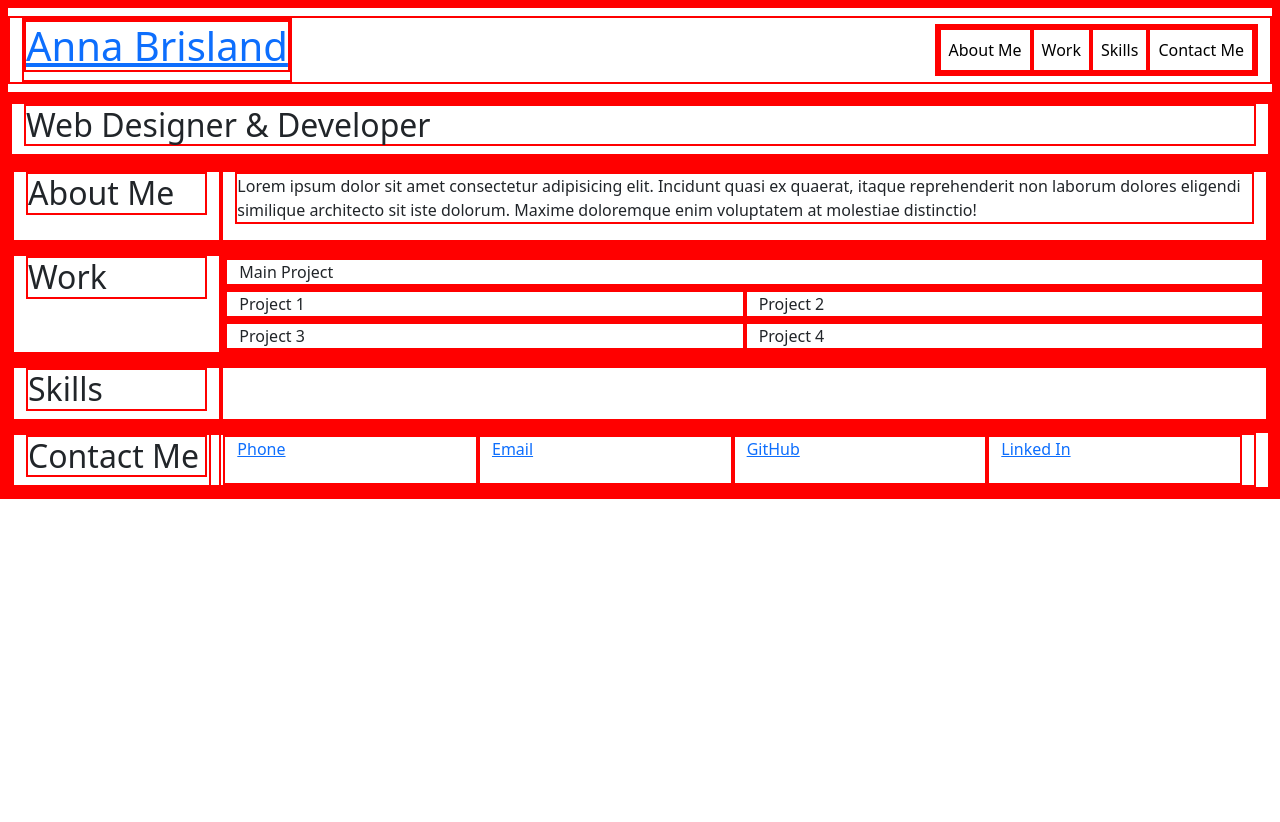
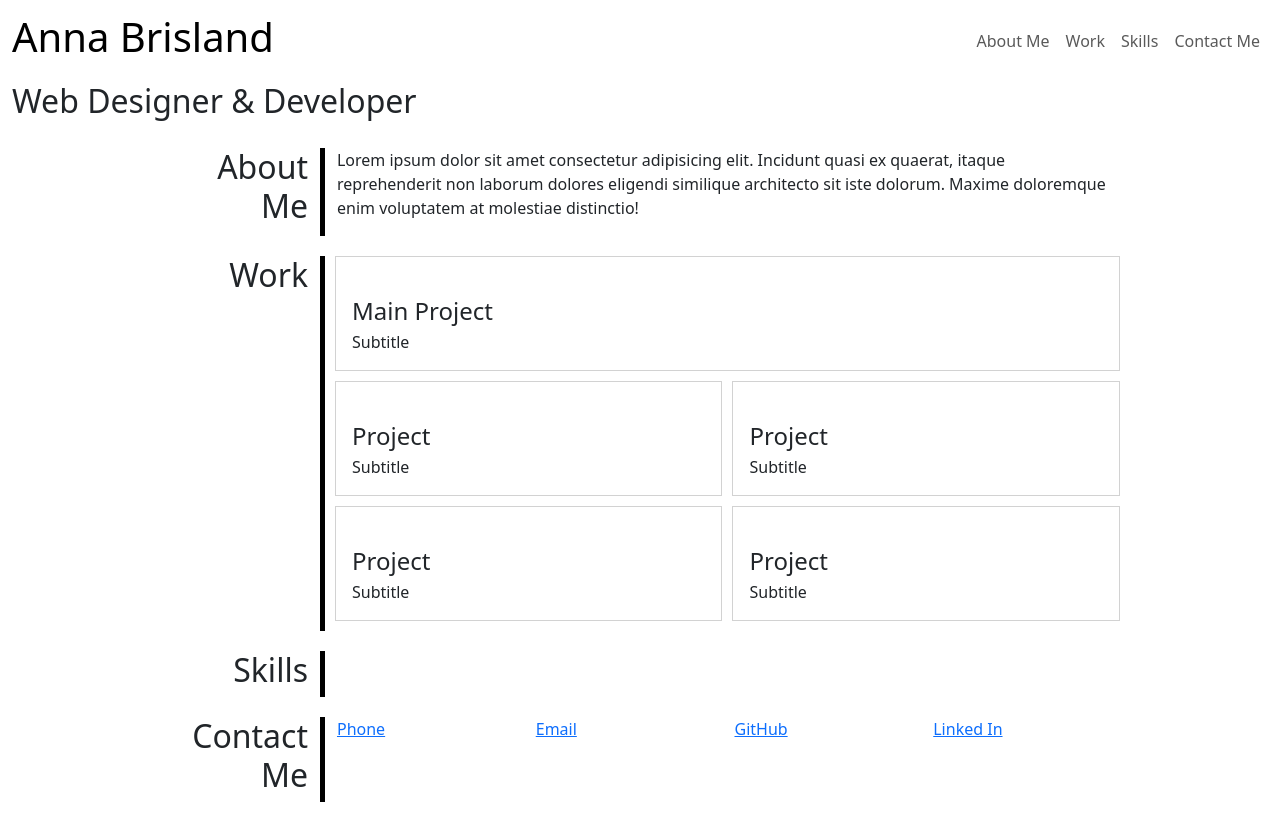
Before and after one commit to annabrisland/bootstrap-portfolio, a plain HTML site: page index.html in a window 1280 px wide. Before the commit the page ends 800 px from the top, so only its background shows below. Drawn offline with nearby package versions, Linux system fonts and the light colour scheme.

Commit message:
Adds Bootstrap card layout

```diff
--- a/assets/css/style.css
+++ b/assets/css/style.css
@@ -1,3 +1,30 @@
-* {
+/* * {
     border: red solid 2px;
+} */
+
+.subheading {
+    text-align: right;
 }
+
+.content-section {
+    margin-bottom: 20px;
+}
+
+.content-block {
+    border-left: solid black 5px;
+}
+
+.card {
+    margin-bottom: 10px;
+    margin-left: 10px;
+    border-radius: 0;
+}
+
+.cardContainer {
+    padding: 0;
+}
+
+#content {
+    width: 75%;
+    margin: auto;
+}
--- a/index.html
+++ b/index.html
@@ -17,29 +17,27 @@
   </head>
   <body>
     <!-- Main Logo and Nav -->
-    <section>
-      <nav class="navbar navbar-expand-lg" id="mainNav">
+    <nav class="navbar sticky-top navbar-expand-lg" id="mainNav">
       <div class="container-fluid">
-          <a class="" href="#"><h1>Anna Brisland</h1></a>
-          <div>
-            <ul class="navbar-nav">
+        <a class="navbar-brand" href="#"><h1>Anna Brisland</h1></a>
+        <div class="collapse navbar-collapse" id="navbarNav">
+          <ul class="navbar-nav ms-auto">
             <li class="navbar-item">
-                <a class="nav-link active" href="#">About Me</a>
+              <a class="nav-link" href="#about-me">About Me</a>
             </li>
             <li class="navbar-item">
-                <a class="nav-link active" href="#">Work</a>
+              <a class="nav-link" href="#work">Work</a>
             </li>
             <li class="navbar-item">
-                <a class="nav-link active" href="#">Skills</a>
+              <a class="nav-link" href="#skills">Skills</a>
             </li>
             <li class="navbar-item">
-                <a class="nav-link active" href="#">Contact Me</a>
+              <a class="nav-link" href="#contact-me">Contact Me</a>
             </li>
           </ul>
         </div>
       </div>
     </nav>
-    </section>
 
     <!-- Hero section -->
     <section class="content-section" id="hero">
@@ -54,13 +52,13 @@
 
     <section id="content">
       <!-- About Me section -->
-      <section class="content-section" id="about-me">
+      <section class="content-section">
         <div class="container-fluid">
           <div class="row">
             <div class="col-2">
-              <h2>About Me</h2>
+              <a id="about-me"><h2 class="subheading">About Me</h2></a>
             </div>
-            <div class="col-10">
+            <div class="content-block col-10">
               <p>
                 Lorem ipsum dolor sit amet consectetur adipisicing elit.
                 Incidunt quasi ex quaerat, itaque reprehenderit non laborum
@@ -73,23 +71,63 @@
       </section>
 
       <!-- Work section -->
-      <section class="content-section" id="work">
+      <section class="content-section">
         <div class="container-fluid">
           <div class="row">
             <div class="col-2">
-              <h2>Work</h2>
+              <a id="work"><h2 class="subheading">Work</h2></a>
             </div>
-            <div class="col-10 container-fluid">
+            <div class="content-block col-10 container-fluid">
               <div class="row">
-                <div class="col-12 project" id="main-project">Main Project</div>
+                <div class="cardContainer project" id="main-project">
+                  <div class="card">
+                    <div class="card-body">
+                      <img src="" class="card-image" />
+                      <h4 class="card-title">Main Project</h4>
+                      <p class="card-subtitle">Subtitle</p>
+                    </div>
+                  </div>
+                </div>
               </div>
               <div class="row">
-                <div class="col-6 project secondary-project">Project 1</div>
-                <div class="col-6 project secondary-project">Project 2</div>
+                <div class="cardContainer col-6 project secondary-project">
+                  <div class="card">
+                    <div class="card-body">
+                      <img src="" class="card-image" />
+                      <h4 class="card-title">Project</h4>
+                      <p class="card-subtitle">Subtitle</p>
+                    </div>
+                  </div>
+                </div>
+                <div class="cardContainer col-6 project secondary-project">
+                  <div class="card">
+                    <div class="card-body">
+                      <img src="" class="card-image" />
+                      <h4 class="card-title">Project</h4>
+                      <p class="card-subtitle">Subtitle</p>
+                    </div>
+                  </div>
+                </div>
               </div>
               <div class="row">
-                <div class="col-6 project secondary-project">Project 3</div>
-                <div class="col-6 project secondary-project">Project 4</div>
+                <div class="cardContainer col-6 project secondary-project">
+                  <div class="card">
+                    <div class="card-body">
+                      <img src="" class="card-image" />
+                      <h4 class="card-title">Project</h4>
+                      <p class="card-subtitle">Subtitle</p>
+                    </div>
+                  </div>
+                </div>
+                <div class="cardContainer col-6 project secondary-project">
+                  <div class="card">
+                    <div class="card-body">
+                      <img src="" class="card-image" />
+                      <h4 class="card-title">Project</h4>
+                      <p class="card-subtitle">Subtitle</p>
+                    </div>
+                  </div>
+                </div>
               </div>
             </div>
           </div>
@@ -97,13 +135,13 @@
       </section>
 
       <!-- Skills section -->
-      <section class="content-section" id="skills">
+      <section class="content-section">
         <div class="container-fluid">
           <div class="row">
             <div class="col-2">
-              <h2>Skills</h2>
+              <a id="skills"><h2 class="subheading">Skills</h2></a>
             </div>
-            <div class="col-10">
+            <div class="content-block col-10">
               <!-- Insert skills layout here -->
             </div>
           </div>
@@ -114,9 +152,10 @@
         <div class="container-fluid">
           <div class="row">
             <div class="col-2">
-              <h2>Contact Me</h2>
+              <a id="contact-me"><h2 class="subheading">Contact Me</h2></a>
             </div>
-            <div class="col-10 row">
+            <div class="content-block col-10">
+              <div class="row">
                 <a class="col-3" href="">Phone</a>
                 <a class="col-3" href="">Email</a>
                 <a class="col-3" href="">GitHub</a>
@@ -124,6 +163,7 @@
               </div>
             </div>
           </div>
+        </div>
       </section>
     </section>
   </body>
```
Lines whose indentation alone changed are shown as unchanged.
